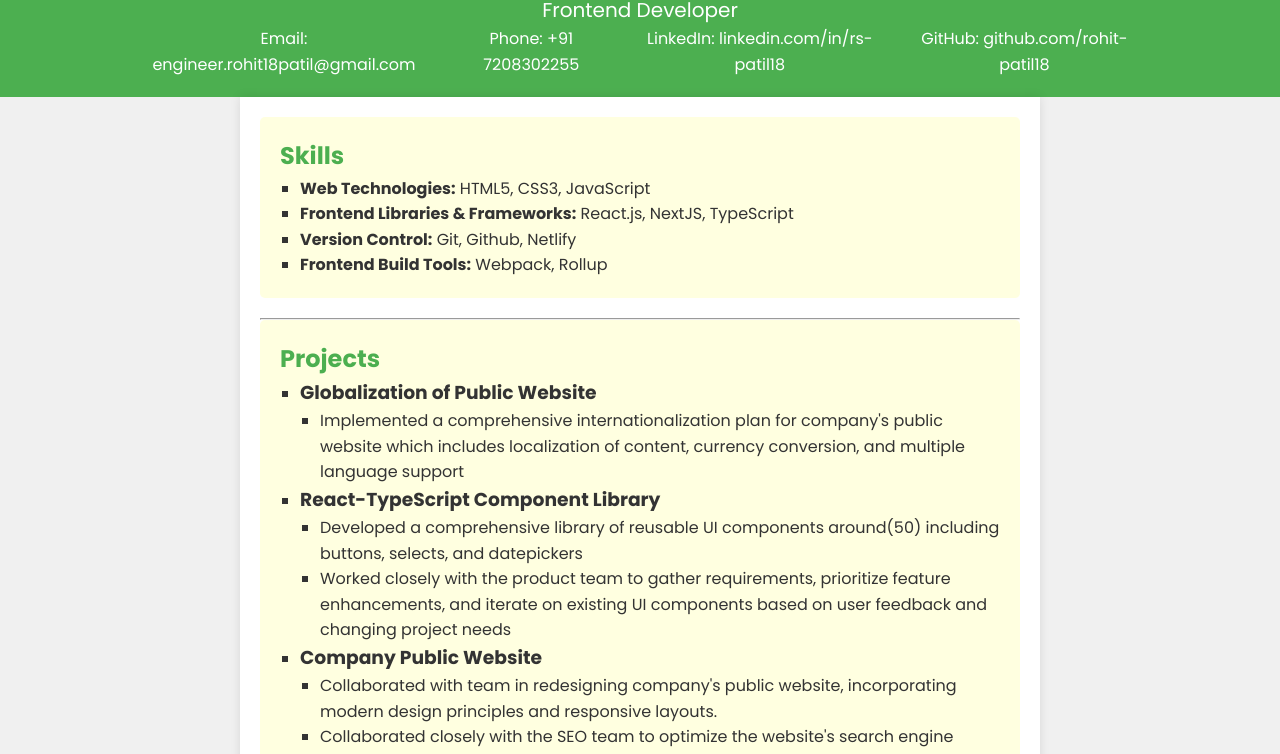
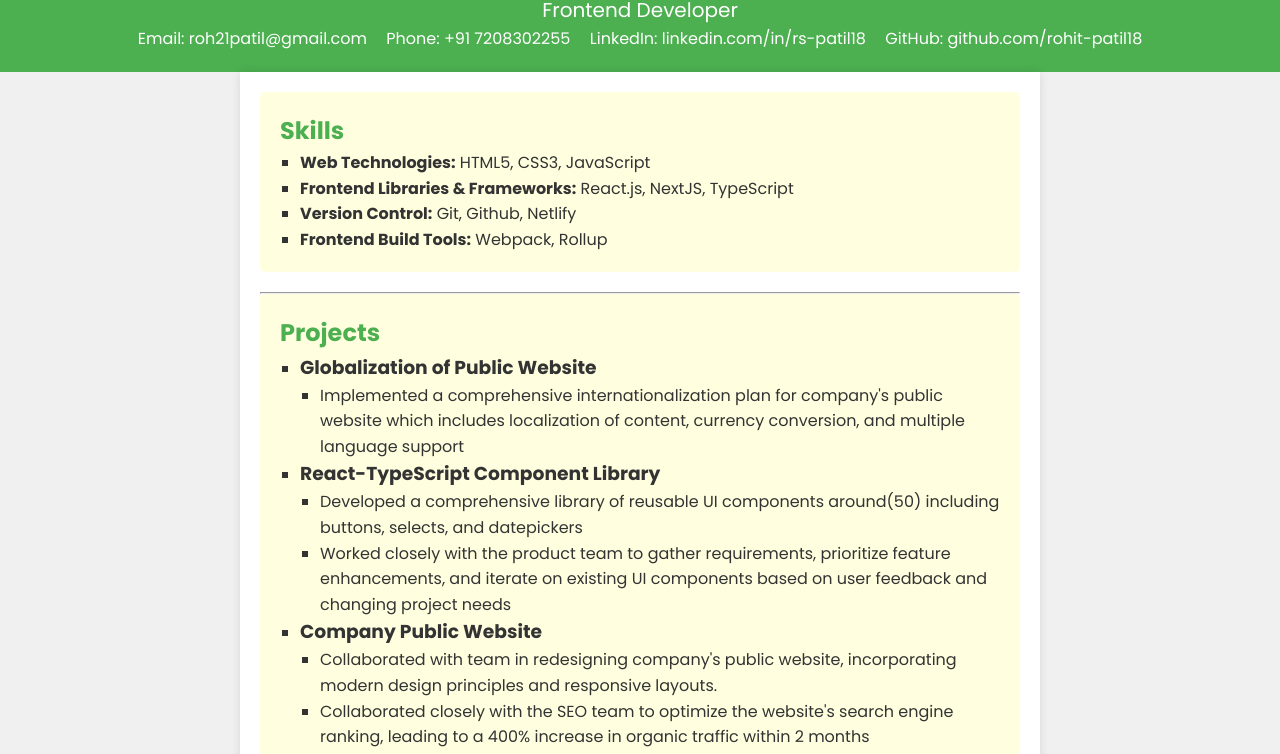
Before and after one commit to rohit-patil18/sample-resume, a plain HTML site: page index.html in a window 1280 px wide. Shown: the part 90-844 px from the top of the page. Drawn offline with Linux system fonts and the light colour scheme.

Commit message:
updating email

```diff
--- a/index.html
+++ b/index.html
@@ -14,7 +14,7 @@
         <h1>Rohit Patil</h1>
         <p>Frontend Developer</p>
         <div class="header-description">
-            <p>Email: <a href="mailto:engineer.rohit18patil@gmail.com">engineer.rohit18patil@gmail.com</a></p>
+            <p>Email: <a href="mailto:roh21patil@gmail.com">roh21patil@gmail.com</a></p>
             <p>Phone: +91 7208302255</p>
             <p>
                 LinkedIn:
```
